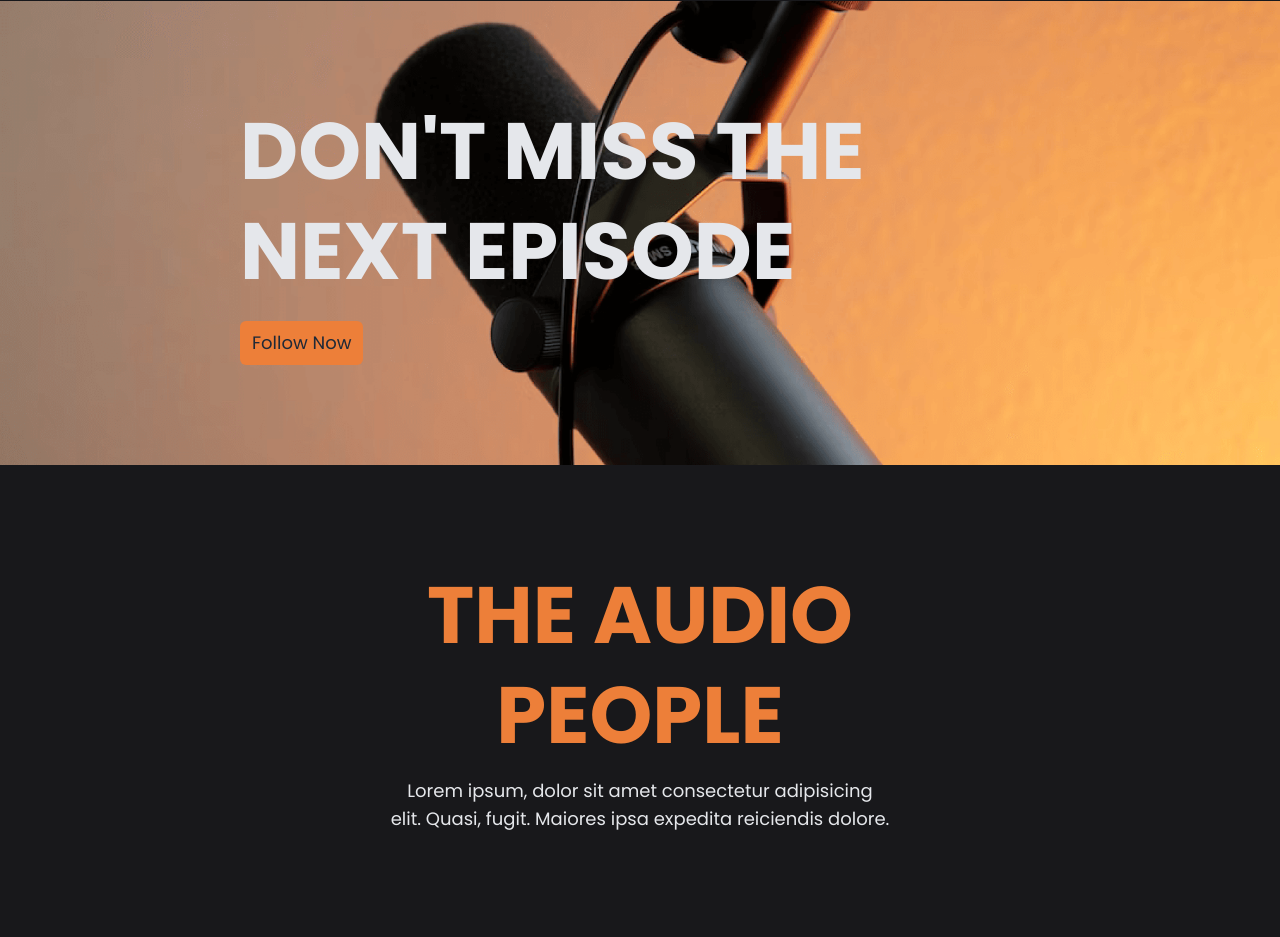
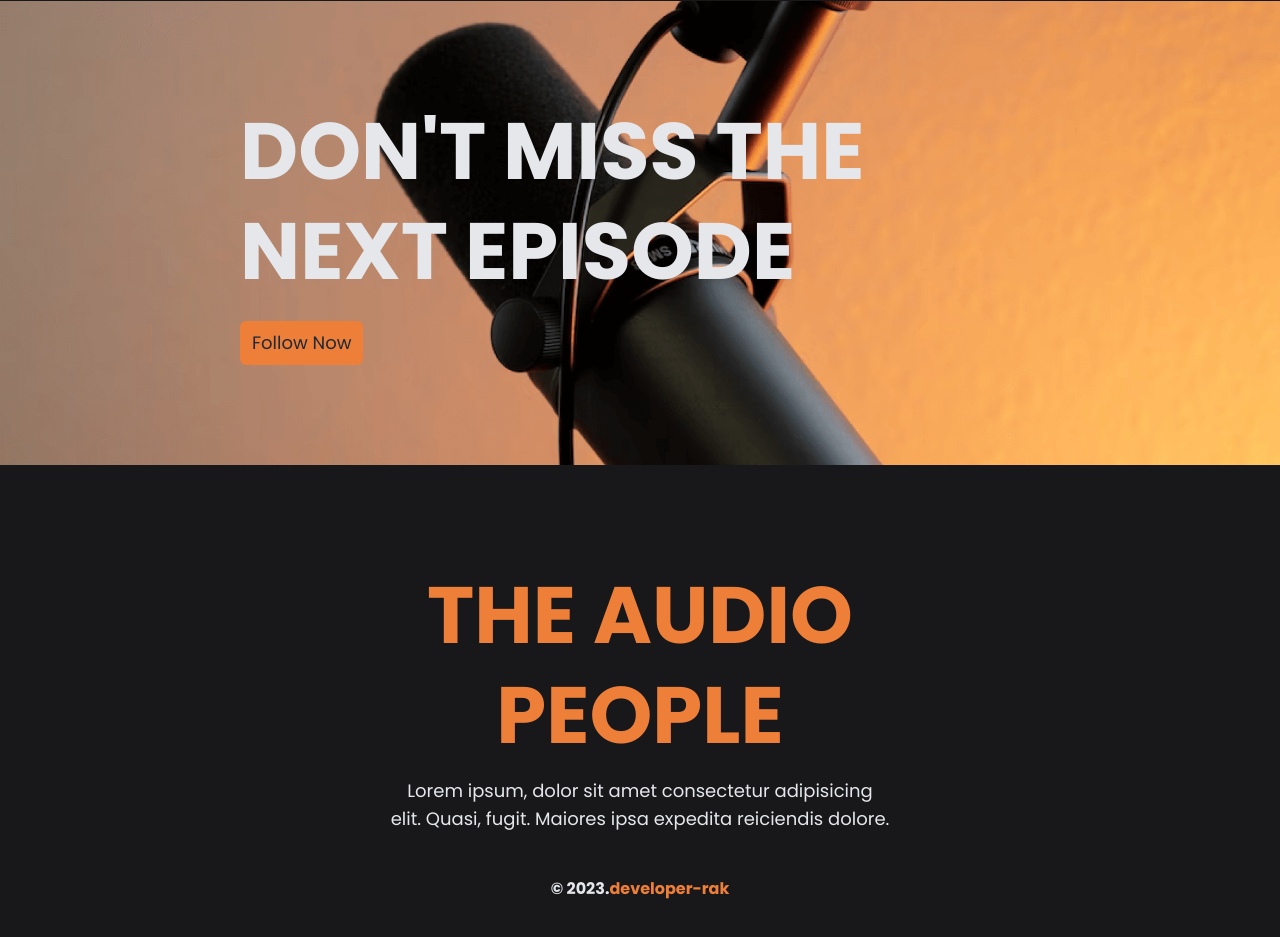
Before and after one commit to developer-rak/PodCast-TailwindCSS-Landing-Page, a website: page index.html in a window 1280 px wide. Shown: the part 2537-3474 px from the top of the page. Drawn offline with Linux system fonts and the light colour scheme.

Commit message:
added copy right and icon

```diff
--- a/index.html
+++ b/index.html
@@ -8,6 +8,7 @@
     <link rel="preconnect" href="https://fonts.gstatic.com" crossorigin>
     <link href="https://fonts.googleapis.com/css2?family=Poppins:wght@100;200;300;400;500;600;700;800;900&display=swap"
         rel="stylesheet">
+    <link rel="icon" href="img/logo.png">
     <title>PodCast Landing Page</title>
     <link href="dist/output.css" rel="stylesheet">
 </head>
@@ -145,6 +146,9 @@
             <p class="my-3 text-base text-gray-200 md:text-lg">Lorem ipsum, dolor sit amet consectetur adipisicing elit.
                 Quasi, fugit. Maiores ipsa expedita reiciendis
                 dolore.</p>
+            <p class="flex justify-center p-1 font-bold text-center mt-11">&copy; 2023. <a
+                    href="https://developer-rak.netlify.app/" class="text-primary">
+                    developer-rak</a></p>
         </div>
     </section>
 </body>
```
Also changed, not shown: img/logo.png (added).
